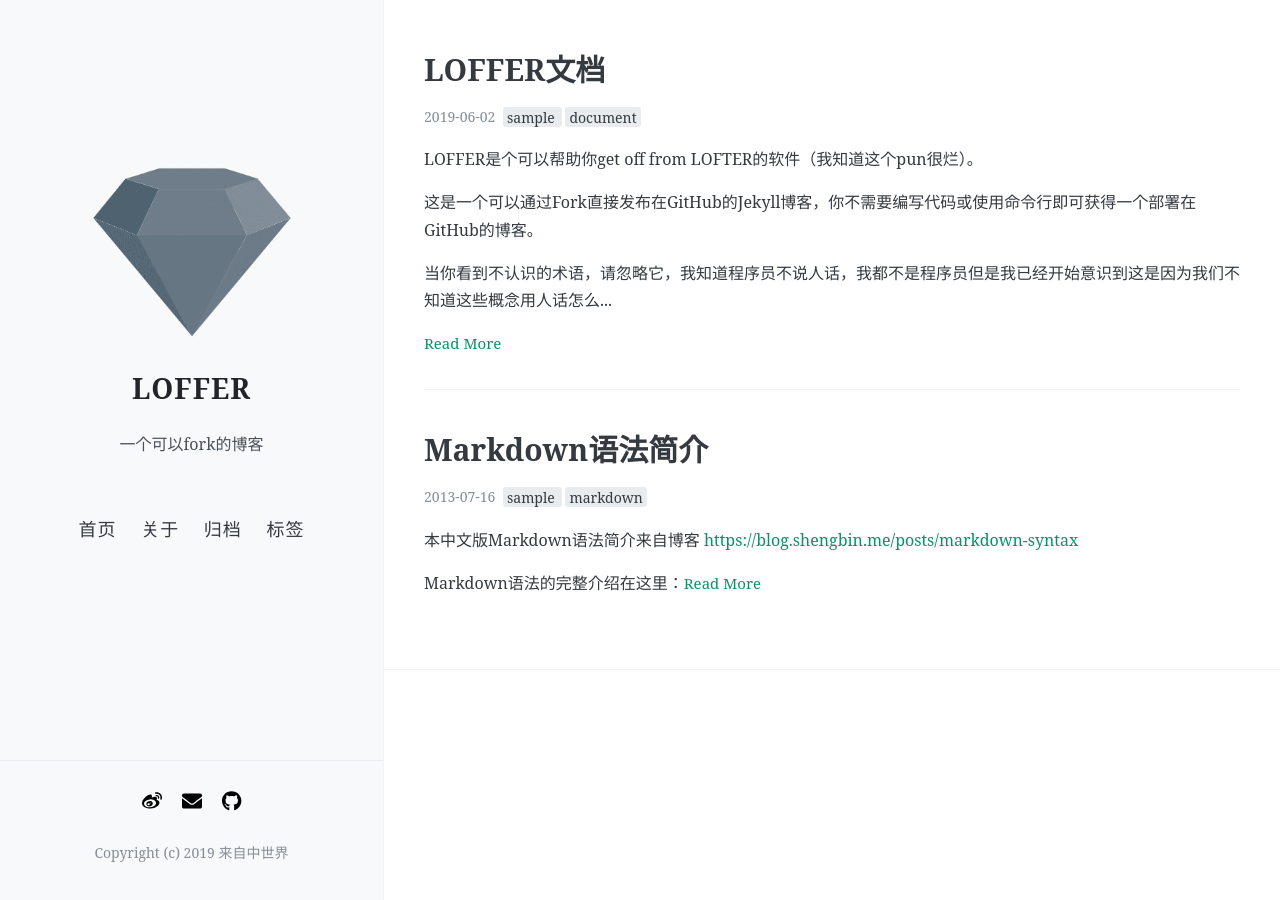
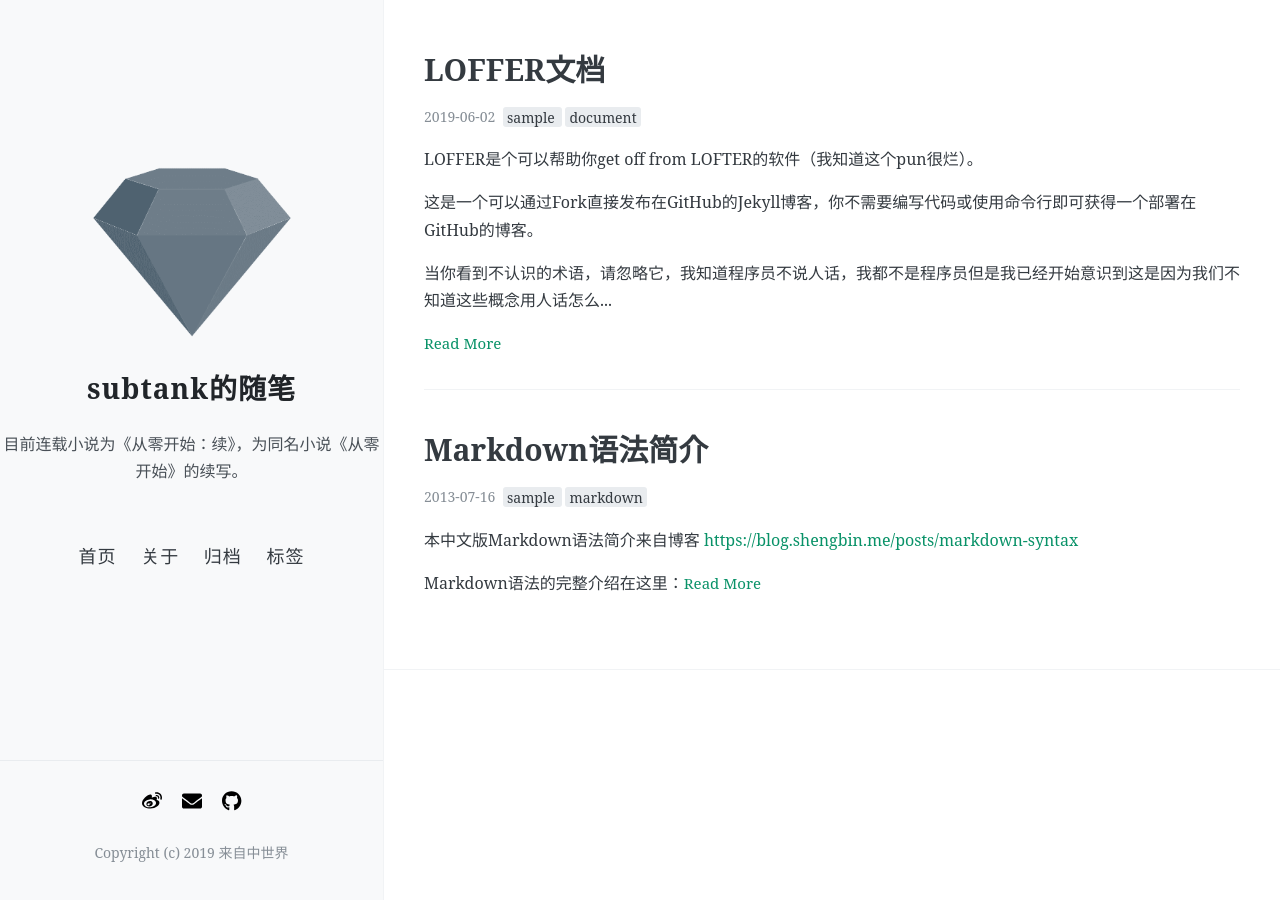
Before and after one commit to FromEndWorld/LOFFER, a Jekyll site: the page built from index.html, in a window 1280 px wide. Built offline with Jekyll 4.4.1, drawn with Linux system fonts in a browser that asks for light colours; nearby versions of some CDN libraries; the list of posts is cut into pages by our own code.

Commit message:
update my website
hello world

```diff
--- a/_config.yml
+++ b/_config.yml
@@ -5,9 +5,9 @@
 # 你的博客名称，请用你想要的博客名替换“LOFFER”，以下修改都可类似处理
 # 注意，“name: LOFFER”，冒号后面的空格不可以省略。
 # 井号后面的文字是说明文档，不会被程序读取。
-name: LOFFER
+name: subtank的随笔
 # 描述/签名
-description: 一个可以fork的博客
+description: 目前连载小说为《从零开始：续》，为同名小说《从零开始》的续写。
 
 #
 # 下面的设定都是可选的
```
